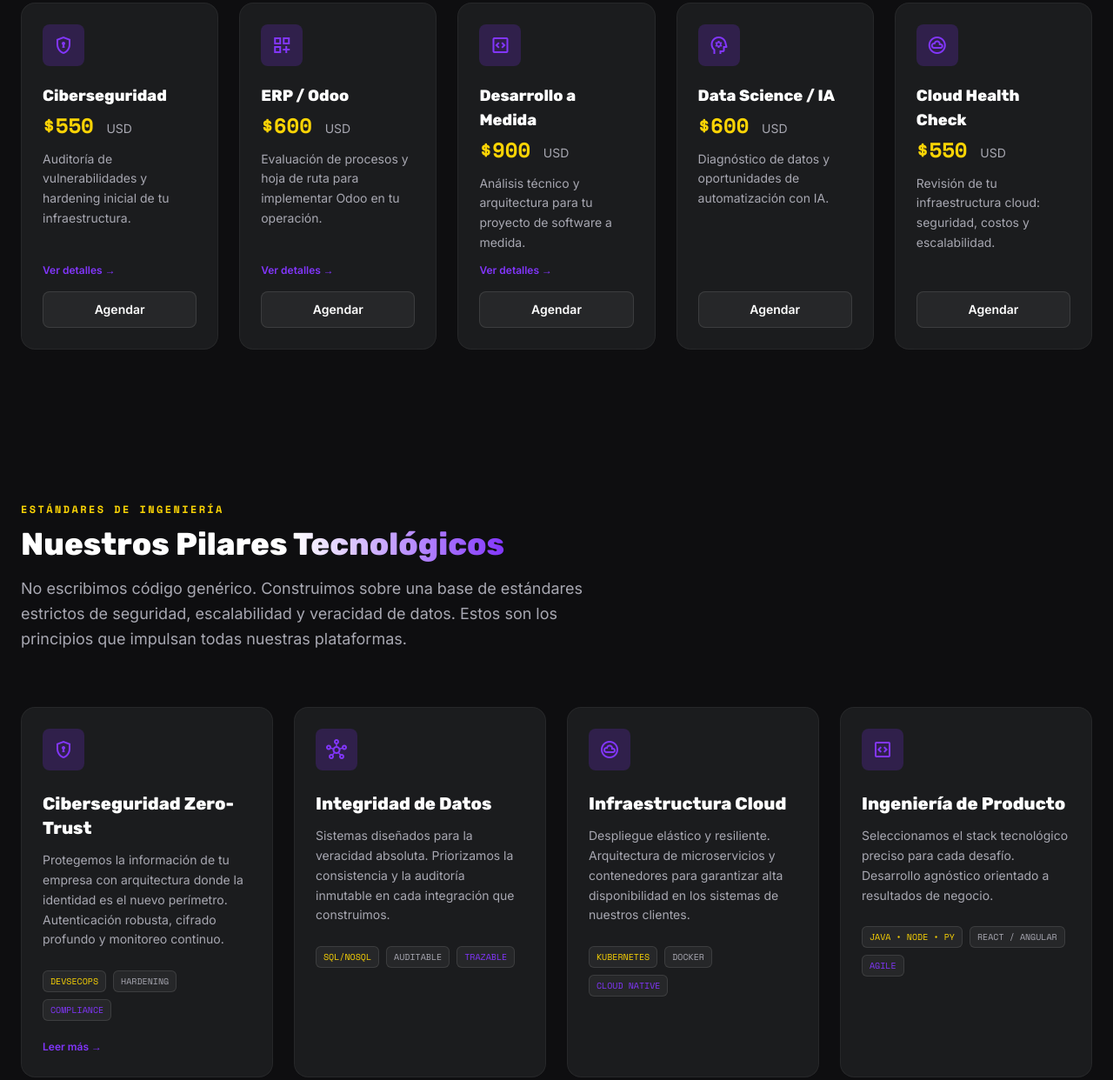
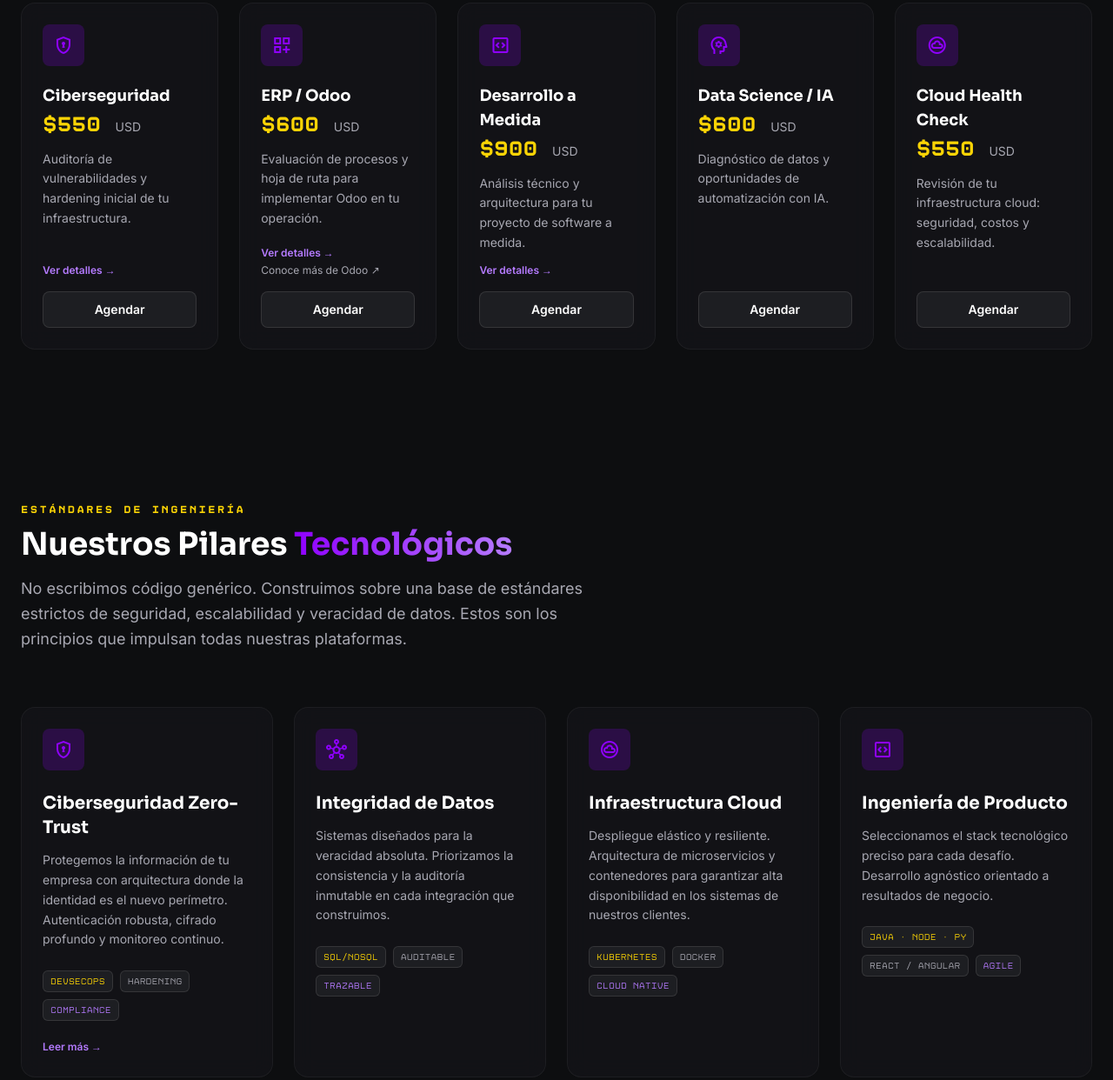
Before and after one commit to Code-Syndicate-Latam/landing-page, a website: page index.html in a window 1280 px wide. Shown: the part 1133-2375 px from the top of the page at 87% size. Drawn offline with nearby package versions, Linux system fonts and the light colour scheme.

Commit message:
style: aplica Design System CSL y agrega enlaces de partner Odoo

```diff
--- a/index.html
+++ b/index.html
@@ -39,7 +39,7 @@
     <link href="https://fonts.googleapis.com" rel="preconnect" />
     <link crossorigin="" href="https://fonts.gstatic.com" rel="preconnect" />
     <link
-        href="https://fonts.googleapis.com/css2?family=Inter:wght@300;400;500;600&family=Rubik:wght@400;600;800;900&family=Space+Mono:ital,wght@0,400;0,700;1,400&family=Material+Symbols+Outlined:wght,FILL@100..700,0..1&display=swap"
+        href="https://fonts.googleapis.com/css2?family=Inter:wght@300;400;500;600&family=Sora:wght@400;600;700;800&family=Rubik+Mono+One&family=Material+Symbols+Outlined:wght,FILL@100..700,0..1&display=swap"
         rel="stylesheet" />
 
     <link rel="stylesheet" href="/css/tailwind.css">
@@ -220,7 +220,7 @@
 
             <h1 class="text-5xl md:text-7xl font-black leading-tight tracking-tight text-white drop-shadow-lg">
                 Tecnología que transforma la operación <br>
-                <span class="text-transparent bg-clip-text bg-gradient-to-r from-white via-primary to-accent pb-2">de tu Empresa</span>
+                <span class="text-transparent bg-clip-text bg-gradient-to-r from-primary to-primary-light pb-2">de tu Empresa</span>
             </h1>
 
             <p class="text-text-muted text-lg md:text-xl max-w-2xl leading-relaxed">
@@ -233,7 +233,7 @@
 
             <div class="flex flex-col sm:flex-row gap-4 w-full justify-center mt-8">
                 <a href="#contacto"
-                    class="px-8 py-4 rounded-lg bg-accent text-bg-main font-bold text-lg hover:bg-yellow-300 transition-all transform hover:-translate-y-1 shadow-[0_0_20px_rgba(251,212,5,0.3)] text-center font-display">
+                    class="px-8 py-4 rounded-lg bg-accent text-bg-main font-bold text-lg hover:bg-accent-hover transition-all transform hover:-translate-y-1 shadow-[0_0_20px_rgba(251,212,5,0.3)] text-center font-display">
                     Hablemos
                 </a>
                 <a href="#producto"
@@ -251,7 +251,7 @@
                 Paso</span>
             <h2 class="text-3xl md:text-4xl font-bold text-white mb-4">
                 Diagnósticos <span
-                    class="text-transparent bg-clip-text bg-gradient-to-r from-white to-primary">de Entrada</span>
+                    class="text-transparent bg-clip-text bg-gradient-to-r from-primary to-primary-light">de Entrada</span>
             </h2>
             <p class="text-text-muted text-lg max-w-2xl mx-auto md:mx-0 leading-relaxed">
                 Antes de un proyecto grande, evaluamos tu situación real. Precios fijos, sin sorpresas, sujetos a
@@ -270,7 +270,7 @@
                 <p class="text-accent font-mono text-2xl font-bold mb-3">$550 <span class="text-sm text-text-muted font-sans font-normal">USD</span></p>
                 <p class="text-text-muted text-sm mb-3 leading-relaxed flex-1">Auditoría de vulnerabilidades y
                     hardening inicial de tu infraestructura.</p>
-                <a href="/ciberseguridad/" class="text-primary text-xs font-bold hover:underline mb-4 inline-block">Ver detalles →</a>
+                <a href="/ciberseguridad/" class="text-primary-light text-xs font-bold hover:underline mb-4 inline-block">Ver detalles →</a>
                 <a href="https://wa.me/573213272234?text=Hola%2C%20me%20interesa%20el%20diagn%C3%B3stico%20de%20Ciberseguridad%20(%24550%20USD).%20%C2%BFPodemos%20agendar%3F"
                     target="_blank" rel="noopener noreferrer"
                     class="text-center px-4 py-2.5 rounded-lg bg-white/5 border border-white/10 text-white text-sm font-bold hover:bg-primary hover:border-primary transition-all">
@@ -287,7 +287,8 @@
                 <p class="text-accent font-mono text-2xl font-bold mb-3">$600 <span class="text-sm text-text-muted font-sans font-normal">USD</span></p>
                 <p class="text-text-muted text-sm mb-3 leading-relaxed flex-1">Evaluación de procesos y hoja de ruta
                     para implementar Odoo en tu operación.</p>
-                <a href="/odoo-erp/" class="text-primary text-xs font-bold hover:underline mb-4 inline-block">Ver detalles →</a>
+                <a href="/odoo-erp/" class="text-primary-light text-xs font-bold hover:underline mb-1 inline-block">Ver detalles →</a>
+                <a href="https://www.odoo.com?utm_campaign=partner-59cf1ced&amp;utm_source=partner_ref" target="_blank" rel="noopener" class="text-text-muted text-xs hover:text-primary-light hover:underline mb-4 inline-block">Conoce más de Odoo <span aria-hidden="true">↗</span></a>
                 <a href="https://wa.me/573213272234?text=Hola%2C%20me%20interesa%20el%20diagn%C3%B3stico%20de%20ERP%2FOdoo%20(%24600%20USD).%20%C2%BFPodemos%20agendar%3F"
                     target="_blank" rel="noopener noreferrer"
                     class="text-center px-4 py-2.5 rounded-lg bg-white/5 border border-white/10 text-white text-sm font-bold hover:bg-primary hover:border-primary transition-all">
@@ -304,7 +305,7 @@
                 <p class="text-accent font-mono text-2xl font-bold mb-3">$900 <span class="text-sm text-text-muted font-sans font-normal">USD</span></p>
                 <p class="text-text-muted text-sm mb-3 leading-relaxed flex-1">Análisis técnico y arquitectura para
                     tu proyecto de software a medida.</p>
-                <a href="/paginas-web/" class="text-primary text-xs font-bold hover:underline mb-4 inline-block">Ver detalles →</a>
+                <a href="/paginas-web/" class="text-primary-light text-xs font-bold hover:underline mb-4 inline-block">Ver detalles →</a>
                 <a href="https://wa.me/573213272234?text=Hola%2C%20me%20interesa%20el%20diagn%C3%B3stico%20de%20Desarrollo%20a%20Medida%20(%24900%20USD).%20%C2%BFPodemos%20agendar%3F"
                     target="_blank" rel="noopener noreferrer"
                     class="text-center px-4 py-2.5 rounded-lg bg-white/5 border border-white/10 text-white text-sm font-bold hover:bg-primary hover:border-primary transition-all">
@@ -377,7 +378,7 @@
                 Ingeniería</span>
             <h2 class="text-3xl md:text-4xl font-bold text-white mb-4">
                 Nuestros Pilares <span
-                    class="text-transparent bg-clip-text bg-gradient-to-r from-white to-primary">Tecnológicos</span>
+                    class="text-transparent bg-clip-text bg-gradient-to-r from-primary to-primary-light">Tecnológicos</span>
             </h2>
             <p class="text-text-muted text-lg max-w-2xl mx-auto md:mx-0 leading-relaxed">
                 No escribimos código genérico. Construimos sobre una base de estándares estrictos de seguridad,
@@ -405,7 +406,7 @@
                     <div class="flex flex-wrap gap-2 font-mono">
                         <span class="px-2 py-1 rounded-md bg-white/5 border border-white/10 text-[10px] text-accent uppercase">DevSecOps</span>
                         <span class="px-2 py-1 rounded-md bg-white/5 border border-white/10 text-[10px] text-text-muted uppercase">Hardening</span>
-                        <span class="px-2 py-1 rounded-md bg-white/5 border border-white/10 text-[10px] text-primary uppercase">Compliance</span>
+                        <span class="px-2 py-1 rounded-md bg-white/5 border border-white/10 text-[10px] text-primary-light uppercase">Compliance</span>
                     </div>
                 </div>
             </details>
@@ -427,7 +428,7 @@
                     <div class="flex flex-wrap gap-2 font-mono">
                         <span class="px-2 py-1 rounded-md bg-white/5 border border-white/10 text-[10px] text-accent uppercase">SQL/NoSQL</span>
                         <span class="px-2 py-1 rounded-md bg-white/5 border border-white/10 text-[10px] text-text-muted uppercase">Auditable</span>
-                        <span class="px-2 py-1 rounded-md bg-white/5 border border-white/10 text-[10px] text-primary uppercase">Trazable</span>
+                        <span class="px-2 py-1 rounded-md bg-white/5 border border-white/10 text-[10px] text-primary-light uppercase">Trazable</span>
                     </div>
                 </div>
             </details>
@@ -449,7 +450,7 @@
                     <div class="flex flex-wrap gap-2 font-mono">
                         <span class="px-2 py-1 rounded-md bg-white/5 border border-white/10 text-[10px] text-accent uppercase">Kubernetes</span>
                         <span class="px-2 py-1 rounded-md bg-white/5 border border-white/10 text-[10px] text-text-muted uppercase">Docker</span>
-                        <span class="px-2 py-1 rounded-md bg-white/5 border border-white/10 text-[10px] text-primary uppercase">Cloud Native</span>
+                        <span class="px-2 py-1 rounded-md bg-white/5 border border-white/10 text-[10px] text-primary-light uppercase">Cloud Native</span>
                     </div>
                 </div>
             </details>
@@ -470,7 +471,7 @@
                     <div class="flex flex-wrap gap-2 font-mono">
                         <span class="px-2 py-1 rounded-md bg-white/5 border border-white/10 text-[10px] text-accent uppercase">Java • Node • Py</span>
                         <span class="px-2 py-1 rounded-md bg-white/5 border border-white/10 text-[10px] text-text-muted uppercase">React / Angular</span>
-                        <span class="px-2 py-1 rounded-md bg-white/5 border border-white/10 text-[10px] text-primary uppercase">Agile</span>
+                        <span class="px-2 py-1 rounded-md bg-white/5 border border-white/10 text-[10px] text-primary-light uppercase">Agile</span>
                     </div>
                 </div>
             </details>
@@ -494,9 +495,9 @@
                     <span
                         class="px-2 py-1 rounded-md bg-white/5 border border-white/10 text-[10px] text-text-muted uppercase">Hardening</span>
                     <span
-                        class="px-2 py-1 rounded-md bg-white/5 border border-white/10 text-[10px] text-primary uppercase">Compliance</span>
+                        class="px-2 py-1 rounded-md bg-white/5 border border-white/10 text-[10px] text-primary-light uppercase">Compliance</span>
                 </div>
-                <a href="/ciberseguridad/" class="text-primary text-xs font-bold hover:underline">Leer más →</a>
+                <a href="/ciberseguridad/" class="text-primary-light text-xs font-bold hover:underline">Leer más →</a>
             </div>
             <div
                 class="group p-6 rounded-2xl bg-bg-card/60 backdrop-blur-md border border-white/5 hover:border-primary/50 transition-all duration-300 hover:-translate-y-1 hover:shadow-[0_10px_30px_rgba(0,0,0,0.5)]">
@@ -515,7 +516,7 @@
                     <span
                         class="px-2 py-1 rounded-md bg-white/5 border border-white/10 text-[10px] text-text-muted uppercase">Auditable</span>
                     <span
-                        class="px-2 py-1 rounded-md bg-white/5 border border-white/10 text-[10px] text-primary uppercase">Trazable</span>
+                        class="px-2 py-1 rounded-md bg-white/5 border border-white/10 text-[10px] text-primary-light uppercase">Trazable</span>
                 </div>
             </div>
             <div
@@ -534,7 +535,7 @@
                     <span
                         class="px-2 py-1 rounded-md bg-white/5 border border-white/10 text-[10px] text-text-muted uppercase">Docker</span>
                     <span
-                        class="px-2 py-1 rounded-md bg-white/5 border border-white/10 text-[10px] text-primary uppercase">Cloud Native</span>
+                        class="px-2 py-1 rounded-md bg-white/5 border border-white/10 text-[10px] text-primary-light uppercase">Cloud Native</span>
                 </div>
             </div>
             <div
@@ -554,7 +555,7 @@
                         class="px-2 py-1 rounded-md bg-white/5 border border-white/10 text-[10px] text-text-muted uppercase">React
                         / Angular</span>
                     <span
-                        class="px-2 py-1 rounded-md bg-white/5 border border-white/10 text-[10px] text-primary uppercase">Agile</span>
+                        class="px-2 py-1 rounded-md bg-white/5 border border-white/10 text-[10px] text-primary-light uppercase">Agile</span>
                 </div>
             </div>
         </div>
@@ -571,7 +572,7 @@
                     <h2
                         class="text-3xl md:text-4xl font-bold text-white mb-4 flex flex-col md:flex-row items-center justify-center md:justify-start gap-4">
                         <span>Implementación Odoo ERP para <span
-                                class="text-transparent bg-clip-text bg-gradient-to-r from-white to-primary">empresas en
+                                class="text-transparent bg-clip-text bg-gradient-to-r from-primary to-primary-light">empresas en
                                 crecimiento</span></span>
                     </h2>
 
@@ -580,19 +581,22 @@
                         Odoo Learning Partner certificados, implementamos con estándares oficiales y acompañamos a
                         nuestros clientes en cada etapa.
                     </p>
-                    <div class="flex flex-col sm:flex-row items-center md:items-start gap-4 mt-6">
+                    <div class="flex flex-col sm:flex-row flex-wrap items-center gap-4 mt-6">
                         <a href="https://wa.me/573213272234?text=Hola%2C%20me%20interesa%20una%20demo%20gratuita%20de%20Odoo%20para%20mi%20empresa.%20%C2%BFPodemos%20agendar%3F"
                             target="_blank" rel="noopener noreferrer"
-                            class="px-6 py-3 rounded-lg bg-accent text-bg-main font-bold text-sm hover:bg-yellow-300 transition-all text-center">
+                            class="px-6 py-3 rounded-lg bg-accent text-bg-main font-bold text-sm hover:bg-accent-hover transition-all text-center">
                             Agenda una demo gratuita
                         </a>
-                        <a href="/odoo-erp/" class="text-primary text-sm font-bold hover:underline">Conoce el servicio completo →</a>
+                        <a href="/odoo-erp/" class="text-primary-light text-sm font-bold hover:underline">Conoce el servicio completo →</a>
+                        <a href="https://www.odoo.com?utm_campaign=partner-59cf1ced&amp;utm_source=partner_ref" target="_blank" rel="noopener" class="text-text-muted text-sm font-bold hover:text-primary-light hover:underline">Conoce más de Odoo <span aria-hidden="true">↗</span></a>
                     </div>
                 </div>
 
                 <div class="flex-shrink-0 flex items-center justify-center w-full md:w-auto mt-6 md:mt-0">
-                    <img src="img/csl_logo/odoo_certi-removebg-pre.webp" alt="Odoo" width="669" height="373" loading="lazy"
-                        class="h-32 md:h-28 block object-contain">
+                    <a href="https://www.odoo.com?utm_campaign=partner-59cf1ced&amp;utm_source=partner_ref" target="_blank" rel="noopener" aria-label="Conoce más de Odoo" class="block transition-opacity hover:opacity-80">
+                        <img src="img/csl_logo/odoo_certi-removebg-pre.webp" alt="Odoo Certified Partner" width="669" height="373" loading="lazy"
+                            class="h-32 md:h-28 block object-contain">
+                    </a>
                 </div>
             </div>
             <br>
@@ -682,7 +686,7 @@
                         Servicios</span>
                     <h2 class="text-3xl md:text-4xl font-bold text-white mb-4">
                         Soluciones <span
-                            class="text-transparent bg-clip-text bg-gradient-to-r from-white to-primary">Tecnológicas</span>
+                            class="text-transparent bg-clip-text bg-gradient-to-r from-primary to-primary-light">Tecnológicas</span>
                     </h2>
                     <p class="text-text-muted text-lg max-w-2xl mx-auto md:mx-0 leading-relaxed">
                         Transformamos la complejidad tecnológica en soluciones simples y efectivas para tu negocio.
@@ -804,6 +808,7 @@
                                             Digitalizamos y organizamos toda tu empresa en un solo sistema. CRM, contabilidad,
                                             inventario, RRHH y más - integrados y funcionando desde el primer día.
                                         </p>
+                                        <a href="https://www.odoo.com?utm_campaign=partner-59cf1ced&amp;utm_source=partner_ref" target="_blank" rel="noopener" class="inline-block mt-4 text-primary-light text-sm font-bold hover:underline">Conoce más de Odoo <span aria-hidden="true">↗</span></a>
                                     </div>
                                 </div>
                             </div>
@@ -923,7 +928,7 @@
                     <span class="text-accent text-xs font-bold tracking-[0.2em] uppercase mb-3 block font-mono">Nuestro Equipo</span>
                     <h2 class="text-3xl md:text-4xl font-bold text-white">
                         Ingeniería distribuida desde Chile y Colombia, operando en toda <span
-                            class="text-transparent bg-clip-text bg-gradient-to-r from-white to-primary">LATAM.</span>
+                            class="text-transparent bg-clip-text bg-gradient-to-r from-primary to-primary-light">LATAM.</span>
                     </h2>
                     <p class="text-text-muted mt-4 max-w-2xl mx-auto md:mx-0 leading-relaxed">
                         Experiencia en consultoría tecnológica, desarrollo de software y ciberseguridad
@@ -1089,7 +1094,7 @@
                         class="text-accent text-xs font-bold tracking-[0.2em] uppercase mb-3 block font-mono">Conectar</span>
                     <h2 class="text-3xl md:text-4xl font-bold text-white">
                         ¿Listo para transformar la operación de <span
-                            class="text-transparent bg-clip-text bg-gradient-to-r from-white to-primary">tu empresa?</span>
+                            class="text-transparent bg-clip-text bg-gradient-to-r from-primary to-primary-light">tu empresa?</span>
                     </h2>
                     <br>
                     <p class="text-text-muted text-lg leading-relaxed mb-8">
@@ -1152,7 +1157,7 @@
                         </div>
 
                         <button type="submit"
-                            class="w-full py-4 rounded-lg bg-white text-bg-main font-bold hover:bg-gray-200 transition-all transform hover:-translate-y-1 shadow-lg mt-2">
+                            class="w-full py-4 rounded-lg bg-accent text-bg-main font-bold hover:bg-accent-hover transition-all transform hover:-translate-y-1 shadow-lg mt-2">
                             Enviar Mensaje
                         </button>
 
@@ -1336,7 +1341,7 @@
                 <span>WhatsApp</span>
             </a>
             <a href="#diagnosticos" aria-label="Agendar diagnóstico"
-                class="flex-1 flex items-center justify-center gap-2 py-3.5 md:py-4 bg-accent text-bg-main font-bold text-sm md:text-base tracking-tight hover:bg-yellow-300 transition-colors border-l border-black/10">
+                class="flex-1 flex items-center justify-center gap-2 py-3.5 md:py-4 bg-accent text-bg-main font-bold text-sm md:text-base tracking-tight hover:bg-accent-hover transition-colors border-l border-black/10">
                 <span class="material-symbols-outlined text-[20px]" aria-hidden="true">event_available</span>
                 <span>Agendar diagnóstico</span>
             </a>
--- a/src/input.css
+++ b/src/input.css
@@ -1,19 +1,34 @@
 @tailwind base;
 @tailwind components;
 @tailwind utilities;
+
+/* Disket Mono: fuente de "{ CODE }" en el logotipo (archivos en /fonts) */
+@font-face {
+    font-family: "Disket Mono";
+    src: url("/fonts/DisketMono-Regular.woff2") format("woff2");
+    font-weight: 400;
+    font-display: swap;
+}
+
+@font-face {
+    font-family: "Disket Mono";
+    src: url("/fonts/DisketMono-Bold.woff2") format("woff2");
+    font-weight: 700;
+    font-display: swap;
+}
 
 body {
     font-family: "Inter", sans-serif;
 }
 
-/* Forzar títulos con la fuente Rubik para identidad visual */
+/* Títulos en Sora, según el Design System de CSL */
 h1,
 h2,
 h3,
 h4,
 h5,
 h6 {
-    font-family: "Rubik", sans-serif;
+    font-family: "Sora", sans-serif;
 }
 
 /* Utilidad para ocultar scrollbar en elementos deslizables */
--- a/tailwind.config.js
+++ b/tailwind.config.js
@@ -5,21 +5,38 @@ module.exports = {
   theme: {
     extend: {
       fontFamily: {
-        "sans": ["Inter", "sans-serif"],       // Texto general
-        "display": ["Rubik", "sans-serif"],    // Títulos (Branding)
-        "mono": ["Space Mono", "monospace"],   // Detalles técnicos
+        "sans": ["Inter", "sans-serif"],                       // Texto general
+        "display": ["Sora", "sans-serif"],                     // Titulares y precios
+        "mono": ["Disket Mono", "JetBrains Mono", "monospace"], // Eyebrows, tags y detalles técnicos
+        "brand": ["Rubik Mono One", "sans-serif"],             // Frases de marca cortas, en mayúsculas
       },
       colors: {
-        "bg-main": "#0e0e10",   // Obsidian (Fondo Principal)
-        "bg-card": "#262728",   // Onyx (Tarjetas)
-        "bg-header": "#0f0842", // Deep Navy
-        "primary": "#8236fc",   // Vivid Purple
-        "accent": "#fbd405",    // Cyber Yellow
-        "text-main": "#fcfffc", // Mint White
-        "text-muted": "#a8a8b2" // Tech Grey
+        // Paleta según el Design System de CSL
+        "bg-main": "#0d0e10",   // Fondo principal
+        "bg-card": "#16171b",   // Superficie (cards, formularios)
+        "bg-raised": "#1f2025", // Superficie elevada (hover, inputs)
+        "bg-header": "#0f0842", // Índigo del logotipo
+        "line": "#2c2d33",      // Bordes hairline
+        "primary": {
+          DEFAULT: "#8f00ff",   // Violeta Syndicate: rellenos, bordes, íconos, titulares grandes
+          hover: "#7a00e0",     // Hover de rellenos violeta
+          light: "#b57bff",     // Violeta legible para links y textos pequeños
+        },
+        "violet-mid": "#4f04a1", // Parada media del degradado de marca
+        "accent": {
+          DEFAULT: "#fbd405",   // Amarillo Latam: CTA y precios
+          hover: "#e5c004",
+        },
+        "text-main": "#fafafc", // Texto principal
+        "text-muted": "#a8a8b2" // Texto secundario
+      },
+      boxShadow: {
+        "glow": "0 0 24px rgba(143, 0, 255, 0.30)",
+        "glow-strong": "0 0 40px rgba(143, 0, 255, 0.45)",
       },
       backgroundImage: {
-        'hero-gradient': "linear-gradient(to bottom, rgba(15, 8, 66, 0.9), rgba(14, 14, 16, 1))",
+        'hero-gradient': "linear-gradient(to bottom, rgba(15, 8, 66, 0.9), rgba(13, 14, 16, 1))",
+        'brand-gradient': "linear-gradient(90deg, #0f0842 0%, #4f04a1 50%, #8f00ff 100%)",
       }
     },
   },
```
Also changed, not shown: ciberseguridad/index.html (+4 -4 lines), odoo-erp/index.html (+14 -7 lines), paginas-web/index.html (+5 -5 lines), css/tailwind.css, fonts/DisketMono-Bold.woff2 (added), fonts/DisketMono-Regular.woff2 (added).
